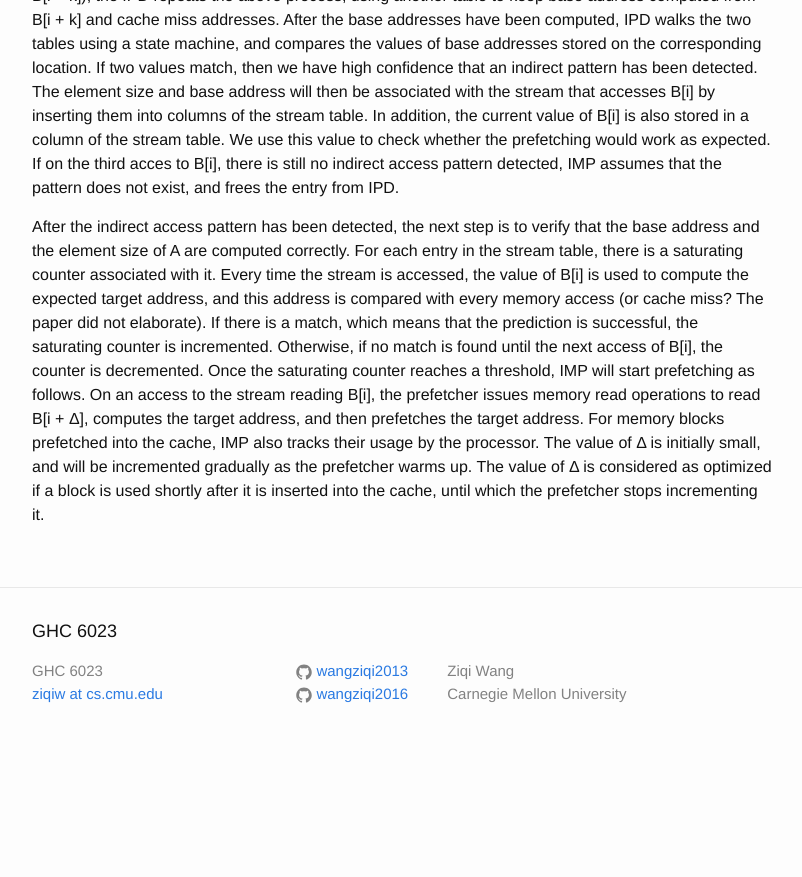
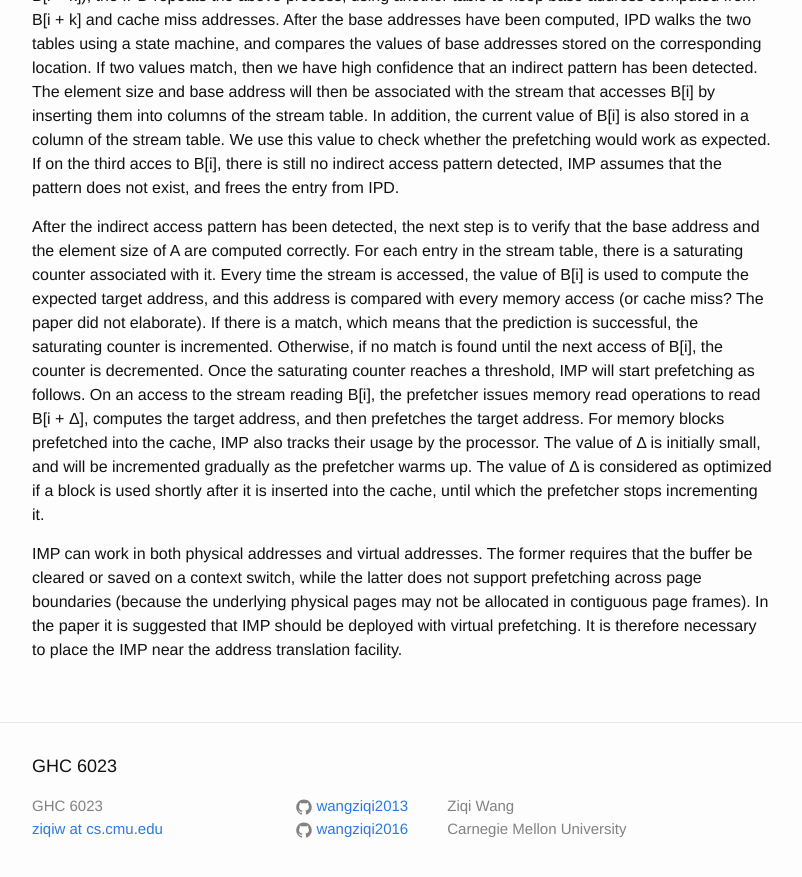
Before and after one commit to wangziqi2013/wangziqi2013.github.io, a Jekyll site: the page built from _posts/2019-01-07-imp.markdown, in a window 1280 px wide and 900 px high, scrolled down 1663 px. Shown: the top 877 px of the window, without its empty margins (238-1040 px from the left). Built offline with Jekyll 4.4.1, drawn with Linux system fonts in a browser that asks for light colours; before the commit the page ends 2428 px from its top, so only the background shows below that.

Commit message:
Finish all

```diff
--- a/_posts/2019-01-07-imp.markdown
+++ b/_posts/2019-01-07-imp.markdown
@@ -77,3 +77,8 @@ target address, and then prefetches the target address. For memory blocks prefet
 usage by the processor. The value of &Delta; is initially small, and will be incremented gradually as the prefetcher warms up.
 The value of &Delta; is considered as optimized if a block is used shortly after it is inserted into the cache, until which
 the prefetcher stops incrementing it.
+
+IMP can work in both physical addresses and virtual addresses. The former requires that the buffer be cleared or saved on
+a context switch, while the latter does not support prefetching across page boundaries (because the underlying physical
+pages may not be allocated in contiguous page frames). In the paper it is suggested that IMP should be deployed with
+virtual prefetching. It is therefore necessary to place the IMP near the address translation facility.
```
